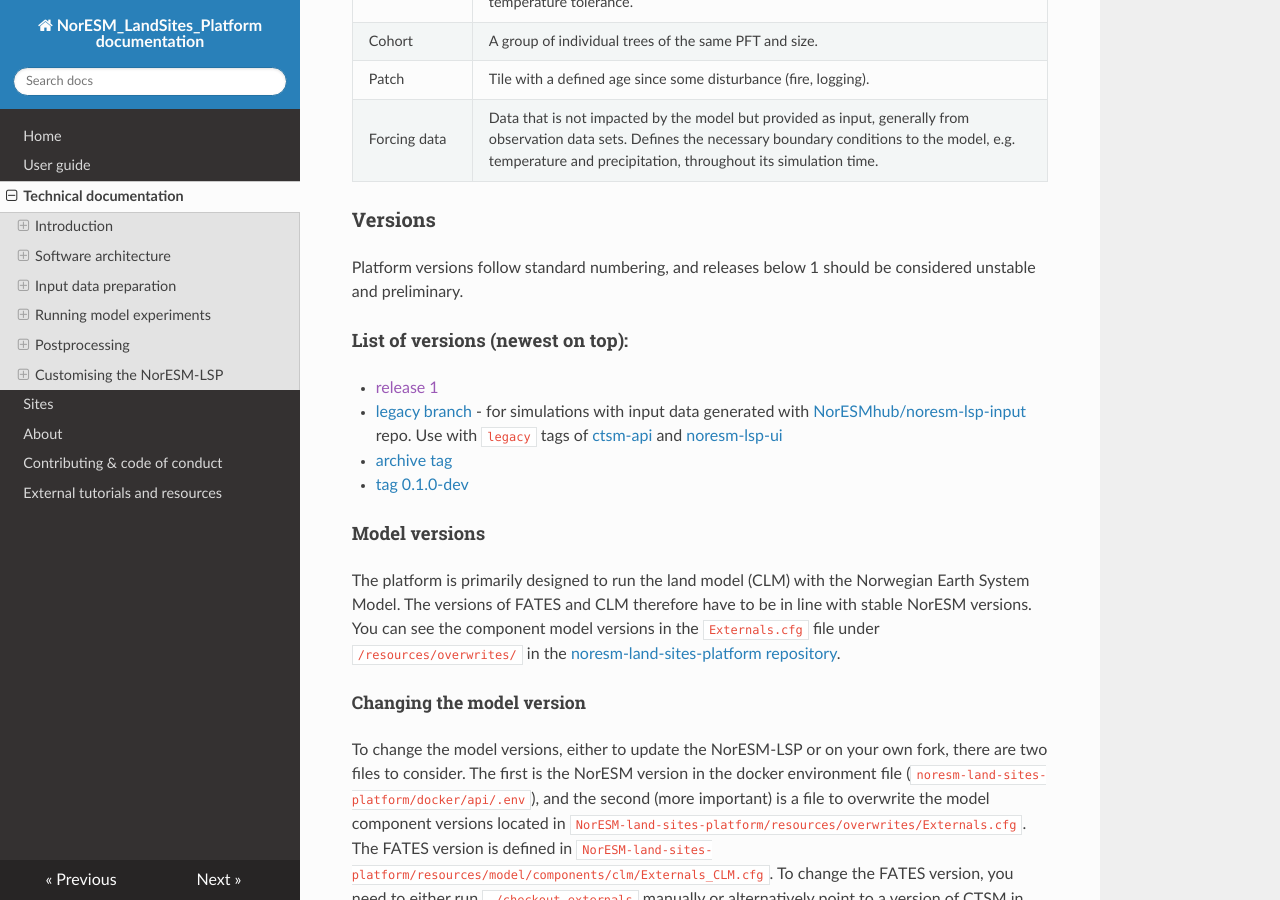
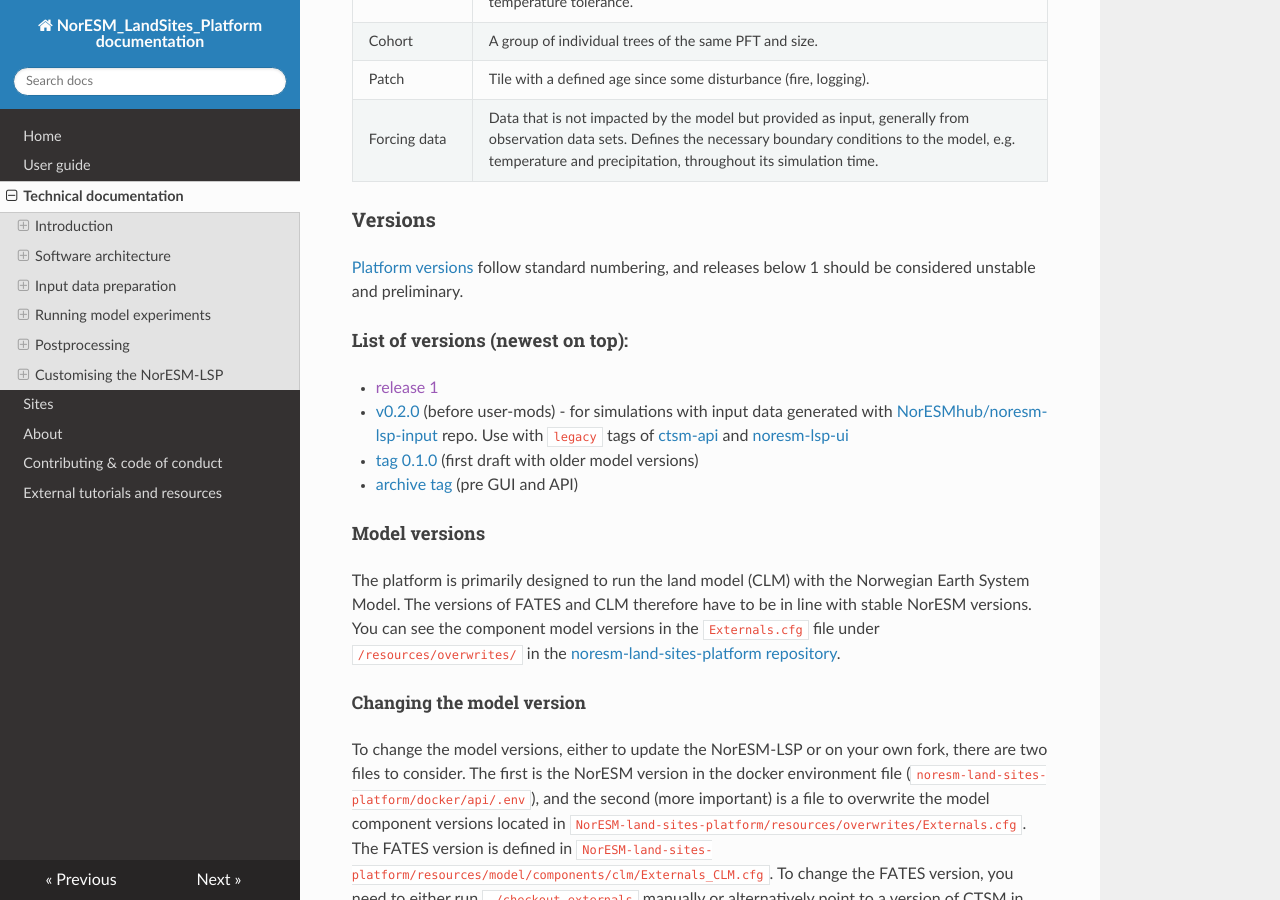
Before and after one commit to NorESMhub/noresm-land-sites-platform, an MkDocs documentation site: the page built from docs/documentation.md, in a window 1280 px wide and 900 px high, scrolled down 3496 px. Built offline with MkDocs 1.6.1, drawn with Linux system fonts in a browser that asks for light colours; nearby versions of some CDN libraries.

Commit message:
Update documentation.md

```diff
--- a/docs/documentation.md
+++ b/docs/documentation.md
@@ -75,14 +75,14 @@ Note that some terms may have slightly different definitions in different models
 
 ### Versions
 
-Platform versions follow standard numbering, and releases below 1 should be considered unstable and preliminary.
+[Platform versions](https://github.com/NorESMhub/noresm-land-sites-platform/releases) follow standard numbering, and releases below 1 should be considered unstable and preliminary.
 
 #### List of versions (newest on top):
 
 - [release 1]()
-- [legacy branch](https://github.com/NorESMhub/noresm-land-sites-platform/tree/legacy) - for simulations with input data generated with [NorESMhub/noresm-lsp-input](https://github.com/NorESMhub/noresm-lsp-input) repo. Use with `legacy` tags of [ctsm-api](https://github.com/NorESMhub/ctsm-api/releases/tag/legacy) and [noresm-lsp-ui](https://github.com/NorESMhub/noresm-lsp-ui/releases/tag/legacy)
-- [archive tag](https://github.com/NorESMhub/noresm-land-sites-platform/releases/tag/archive)
-- [tag 0.1.0-dev](https://github.com/NorESMhub/noresm-land-sites-platform/releases/tag/v0.1.0)
+- [v0.2.0](https://github.com/NorESMhub/noresm-land-sites-platform/releases/tag/v0.2.0) (before user-mods) - for simulations with input data generated with [NorESMhub/noresm-lsp-input](https://github.com/NorESMhub/noresm-lsp-input) repo. Use with `legacy` tags of [ctsm-api](https://github.com/NorESMhub/ctsm-api/releases/tag/legacy) and [noresm-lsp-ui](https://github.com/NorESMhub/noresm-lsp-ui/releases/tag/legacy)
+- [tag 0.1.0](https://github.com/NorESMhub/noresm-land-sites-platform/releases/tag/v0.1.0) (first draft with older model versions)
+- [archive tag](https://github.com/NorESMhub/noresm-land-sites-platform/releases/tag/archive) (pre GUI and API)
 
 #### Model versions
 
```
